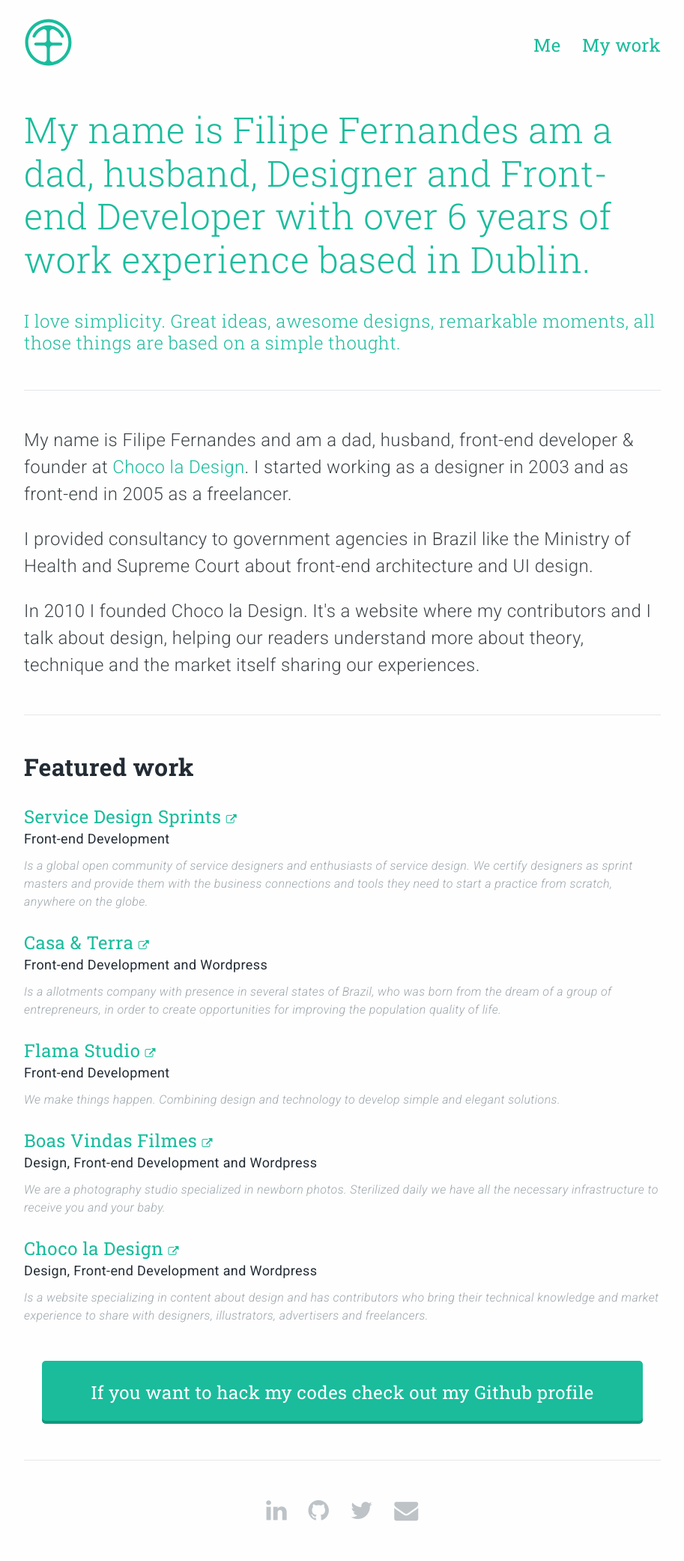
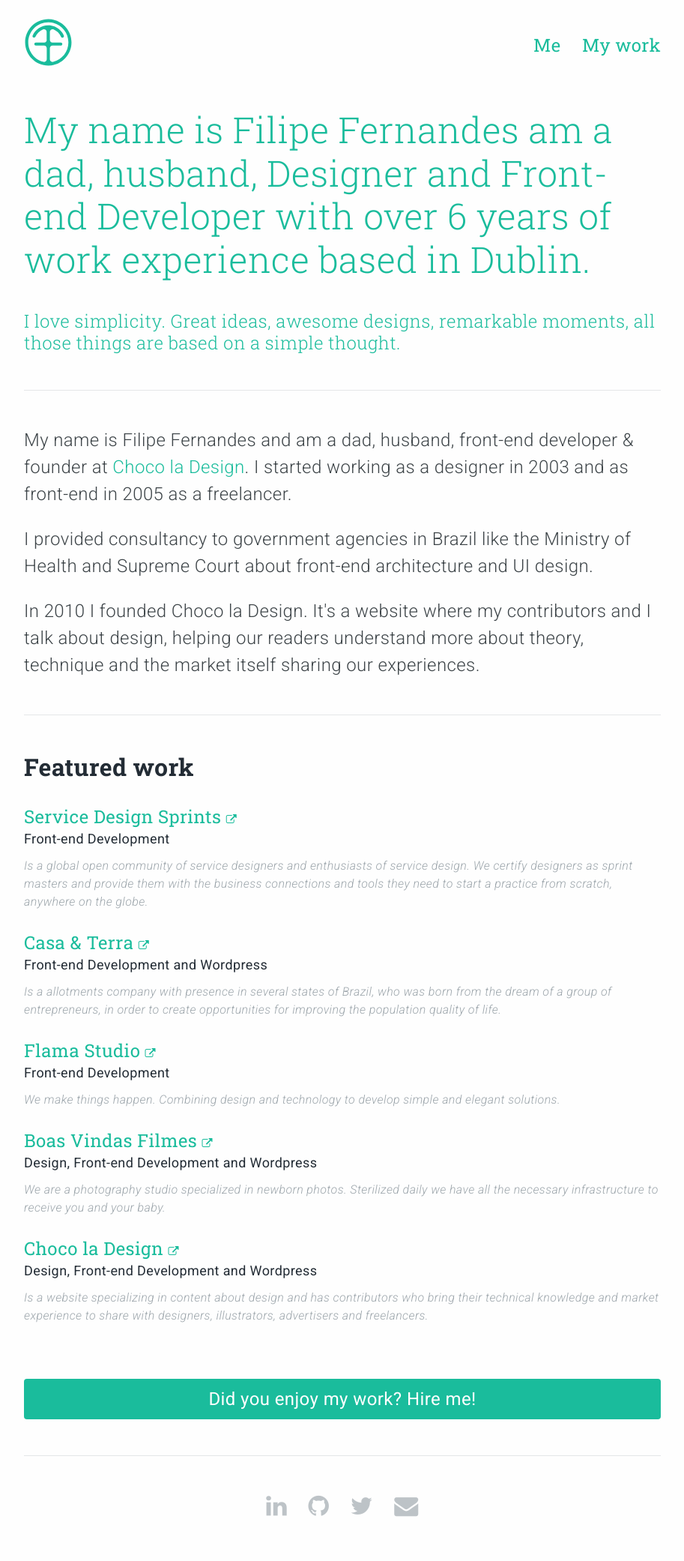
Before and after one commit to filipesf/filipesf.github.io, a Jekyll site: the page built from index.html, in a window 1280 px wide. Shown: the whole page at 75% size, without its empty margins (183-1096 px from the left). Built offline with Jekyll 4.4.1, drawn with Linux system fonts in a browser that asks for light colours; nearby versions of some CDN libraries.

Commit message:
Fixed the call to action button

```diff
--- a/_includes/work-list.html
+++ b/_includes/work-list.html
@@ -32,9 +32,7 @@
         <p class="work-details__description">Is a website specializing in content about design and has contributors who bring their technical knowledge and market experience to share with designers, illustrators, advertisers and freelancers.</p>
       </div>
 
-      <div class="work-details work-details--cta">
-        <h3 class="work-details__title"><a href="{{ site.github }}/?tab=repositories" target="_blank" rel="nofollow">If you want to hack my codes check out my Github profile</a></h3>
-      </div>
+      <p><a class="btn btn--full" href="mailto:me@filipesf.com?subject=Let%E2%80%99s%20work%20together" target="_blank" rel="nofollow">Did you enjoy my work? Hire me!</a></p>
       <hr>
     </div>
 </section>
--- a/_sass/_components.buttons.scss
+++ b/_sass/_components.buttons.scss
@@ -6,16 +6,35 @@
 
 
 
-button, input[type="submit"], .btn {
+.btn {
   @include obj-button(extend);
-  @include hover(background-color, "secondary");
   @include border-radius($base-border-radius);
-  @include box-shadow(0, -2px, 0);
-  color: palette("secondary", xxdark);
+  background-color: palette("primary");
+  box-shadow: none;
+  color: palette("snow");
+  font-weight: $font-weight--medium;
+  transition: all 0.3s ease;
+
+  &:hover {
+    background-color: palette("primary", "dark");
+    border-bottom: none;
+  }
+
+  @include m(small) {
+      font-size: em(12px);
+      padding: em(5px) em(15px);
+    }
+
+    @include m(large) {
+      font-size: em(18px);
+      padding: em(15px) em(25px);
+    }
+
+    @include m(full) {
+      display: block;
+      font-size: em(16px);
+      margin-top: em($base-spacing--double);
+      padding: em(6px);
+      width: 100%;
+    }
 }
-a[class^="btn"] {
-  display: inline-block;
-  @include mq(small) {
-    display: block;
-  }
-}
--- a/_sass/_objects.buttons.scss
+++ b/_sass/_objects.buttons.scss
@@ -20,18 +20,6 @@
     margin-top: em(15px);
     padding: em(10px) em(20px);
     width: auto;
-
-    // Small modifier
-    @include m(small) {
-      font-size: em(12px);
-      padding: em(5px) em(15px);
-    }
-
-    // Large modifier
-    @include m(large) {
-      font-size: em(18px);
-      padding: em(15px) em(25px);
-    }
   }
 }
 
```
Also changed, not shown: 3 other files.
